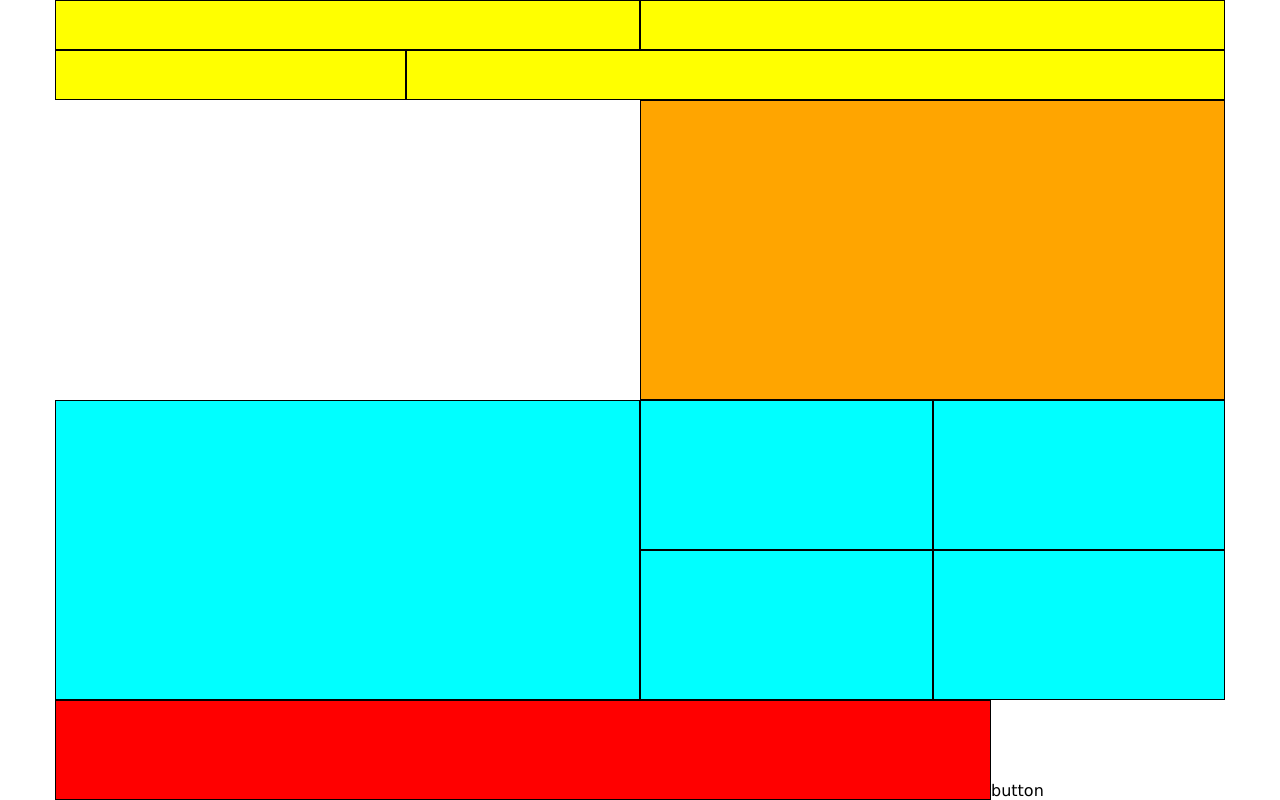
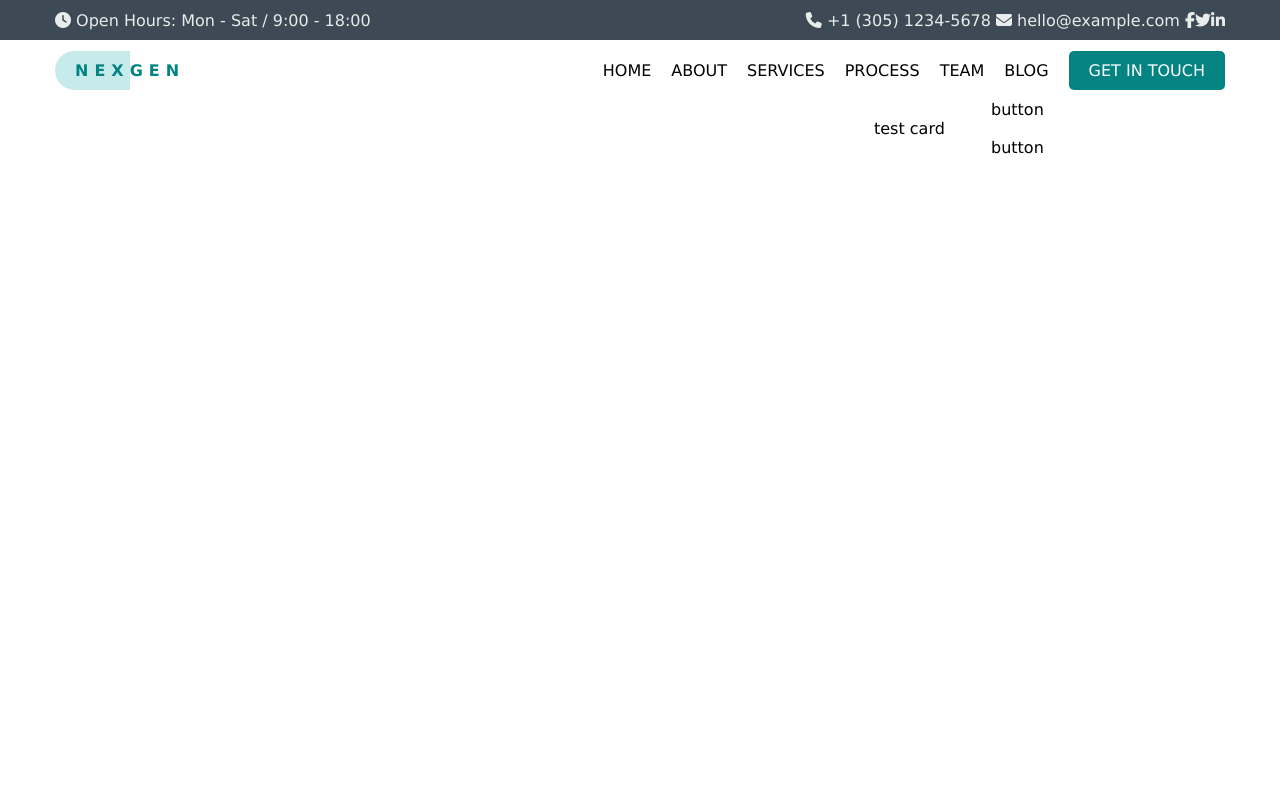
Before and after one commit to 0xbrax/proj-html-vuejs, a Vue app: page / in a window 1280 px wide. Shown: the top 800 px of the page. Built offline with nearby package versions, Linux system fonts and the light colour scheme.

Commit message:
Add header with css

```diff
--- a/src/App.vue
+++ b/src/App.vue
@@ -1,5 +1,5 @@
 <template>
-  <div class="debug" id="app">
+  <div id="app">
     <MyHeader />
     <MyMain />
     <MyFooter />
--- a/src/components/MyHeader.vue
+++ b/src/components/MyHeader.vue
@@ -1,46 +1,137 @@
 <template>
     <header>
-        <div class="container">
-            <div class="topbar flex">
-                <div>
+        <div class="topbar">
+            <div class="container flex just-sp-bw align-ctr">
+                <div class="topbar-l">
+                    <i class="fa-solid fa-clock"></i> Open Hours: Mon - Sat / 9:00 - 18:00
+                </div>
 
+                <div class="topbar-r txt-r">
+                    <span>
+                        <i class="fa-solid fa-phone"></i> +1 (305) 1234-5678
+                    </span>
+                    <span>
+                        <i class="fa-solid fa-envelope"></i> hello@example.com
+                    </span>
+
+                    <a href="#">
+                        <i class="fa-brands fa-facebook-f"></i>
+                    </a>
+                    <a href="#">
+                        <i class="fa-brands fa-twitter"></i>
+                    </a>
+                    <a href="#">
+                        <i class="fa-brands fa-linkedin-in"></i>
+                    </a>
                 </div>
-                <div>
+            </div>
+        </div>
 
+        <nav class="container flex align-ctr txt-up">
+            <div class="logo-main">
+                <div class="logo-txt">
+                    <a class="txt-space" href="#"><h1>Nexgen</h1></a>
                 </div>
             </div>
 
-            <nav class="flex">
-                <div class="logo-main">
-
-                </div>
-
-                <div class="menu-main">
-
-                </div>
-            </nav>
-        </div>
+            <div class="menu-main txt-r">
+                <ul>
+                    <li v-for="(link, linkIndex) in headerLink" :key="linkIndex" class="ml-20"><a :href="link.url">{{link.name}}</a></li>
+                    <li class="ml-20"><a class="btn-main" href="#">Get in touch</a></li>
+                </ul>
+            </div>
+        </nav>
     </header>
 </template>
 
 <script>
 export default {
-    name: 'MyHeader'
+    name: 'MyHeader',
+    data() {
+        return {
+            headerLink: [
+                {
+                    url: '#',
+                    name: 'Home'
+                },
+                {
+                    url: '#',
+                    name: 'About'
+                },
+                {
+                    url: '#',
+                    name: 'Services'
+                },
+                {
+                    url: '#',
+                    name: 'Process'
+                },
+                {
+                    url: '#',
+                    name: 'Team'
+                },
+                {
+                    url: '#',
+                    name: 'Blog'
+                }
+            ]
+        }
+    }
 }
 </script>
 
 <style scoped lang="scss">
 @import '@/styles/vars.scss';
 
+    .topbar {
+        height: 40px;
+        color: $black-haze;
+        background-color: $limed-spruce;
+
+        .container {
+            height: 100%;
+        }
+
+        a {
+            color: $black-haze;
+        }
+    }
+
+    .topbar-l {
+        width: 30%;
+    }
+    .topbar-r {
+        width: 70%;
+    }
+
+    nav {
+        height: 60px;
+    }
+
     .logo-main {
         width: 30%;
     }
 
+    .logo-txt {
+        display: inline-block;
+        padding: 10px 20px;
+        border-radius: 20px;
+        background: linear-gradient(90deg, rgba(69, 186, 188, 0.3) 0%, rgba(69, 186, 188, 0.3) 50%, rgba(255,255,255,0) 50%);
+
+        a {
+            color: #048383 //linear-gradient(90deg, rgba(69, 186, 188, 0.5) 0%, rgba(69, 186, 188, 0.5) 50%, rgba(0, 0, 0, 1) 50%);
+        }
+
+        h1 {
+            font-size: 16px;
+        }
+    }
+
     .menu-main {
         width: 70%;
-    }
 
-    .topbar > div {
-        width: 50%;
+        li {
+            display: inline-block;
+        }
     }
 </style>
--- a/src/styles/common.scss
+++ b/src/styles/common.scss
@@ -0,0 +1,30 @@
+.txt-r {
+    text-align: right;
+}
+
+.txt-bold {
+    font-weight: bold;
+}
+
+.txt-up {
+    text-transform: uppercase;
+}
+
+.txt-space {
+    letter-spacing: 6px;
+}
+
+
+
+.ml-20 {
+    margin-left: 20px;
+}
+
+
+
+.btn-main {
+    border-radius: 5px;
+    padding: 10px 20px;
+    background-color: $brand-color-dark;
+    color: $white;
+}
--- a/src/styles/vars.scss
+++ b/src/styles/vars.scss
@@ -1,11 +1,24 @@
 $black-var: #121117;
 $white: #ffffff;
 
-$brand-color: #048383;
+$brand-color-dark: #048383;
+$brand-color-light: #45bbbc;
 
 $grey-dark: #5c5e5e;
 $grey-lihht: #aeb0b0;
 $orange-dark: #c86f29;
 $orange-light: #feb169;
-$blue-aqua-dark: #45bbbc;
 $blue-aqua-light: #96fefe;
+
+
+$shark: #1c2224;
+$black-haze: #e8ecea;
+$sea-nymph: #729fa1;
+$smalt-blue: #50828c;
+$cape-palliser: #ac6b44;
+
+$elm: #22918e;
+$cloudy: #a5a09d;
+$elf-green: #078282;
+$limed-spruce: #3d4955;
+$di-serria: #dc945c;
```
